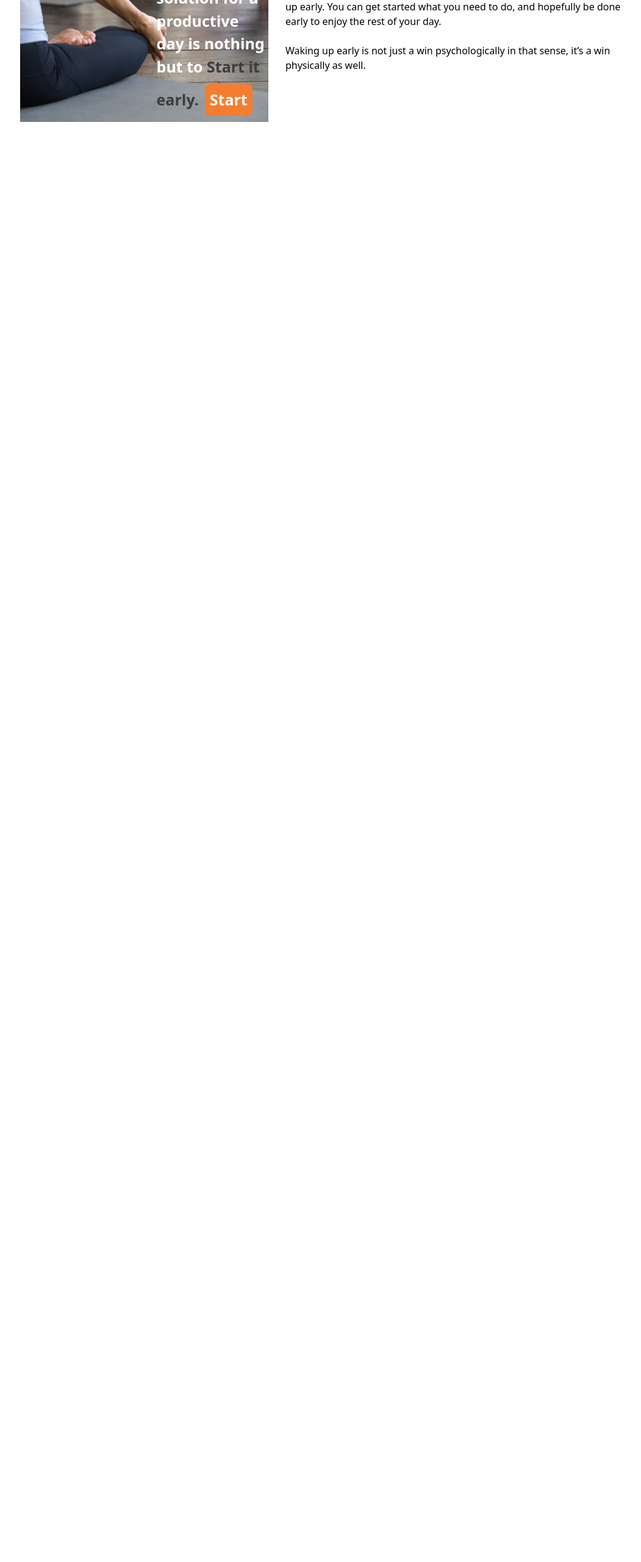
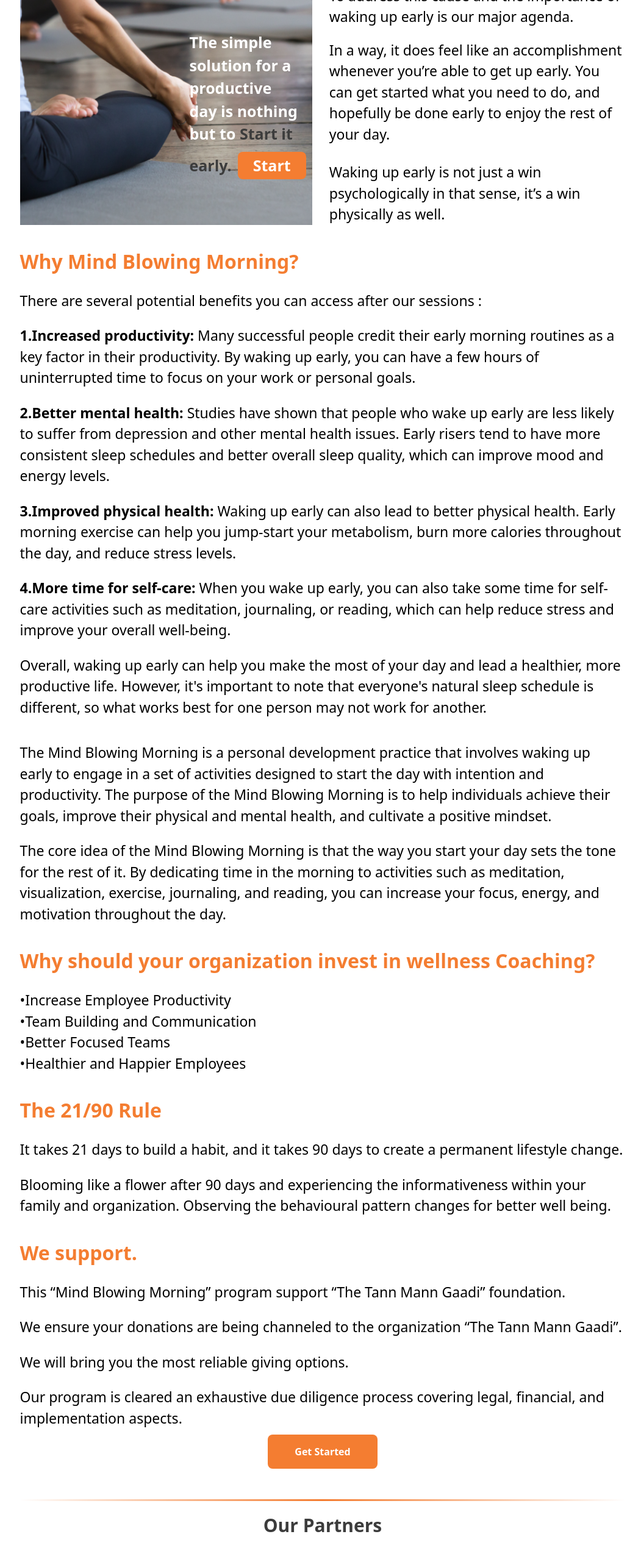
Before and after one commit to AndDev741/Mind-Blowing-Morning, a React (Vite) app: page / in a window 1280 px wide. Shown: the part 234-2796 px from the top of the page at 61% size, without its empty margins (111-1162 px from the left). Before the commit the page ends 800 px from the top, so only its background shows below. Built offline with nearby package versions, Linux system fonts and the light colour scheme.

Commit message:
Complete About page

```diff
--- a/src/pages/About.css
+++ b/src/pages/About.css
@@ -13,28 +13,55 @@
     background-size: cover;
     background-repeat: no-repeat;
     background-position: center;
-    width: 100%;
+    width: 74%;
     aspect-ratio: 1;
  }
  .heading1{
    color: var(--primary-color);
    font-weight: bolder;
-   font-size: larger;
+   font-size: 2rem;
  }
  .heading{
    color: white;
    font-size: 25px;
    font-weight: bolder;
-   margin-top: 40%;
-   margin-left: 55%;
+   margin-top: 57%;
+   margin-left:58%;
  }
  span{
    color: #3c3c3c;
  }
  .Btn{
    margin:10px;
-   padding:7px 10px;
+   padding:4px 25px;
  }
  .para{
-   margin-top: 1.5em ;
+   margin-top: 1em ;
+   font-size: 23px;
  }
+ .paras{
+  width: 75%;
+ }
+ .partners{
+  position: relative;
+ }
+ .partners::after{
+  background: linear-gradient(to right, transparent, #F47D31, transparent);
+  content: "";
+  position: absolute;
+  width: 100%;
+  height: 3px;
+  top: 0;
+  left: 50%;
+  transform: translate(-50%);
+}
+.partners::before{
+  background: linear-gradient(to right, transparent, #F47D31, transparent);
+  content: "";
+  position: absolute;
+  width: 100%;
+  height: 3px;
+  bottom: 0;
+  left: 50%;
+  transform: translate(-50%);
+}
--- a/src/pages/About.tsx
+++ b/src/pages/About.tsx
@@ -9,16 +9,62 @@ export default function About() {
       <div className=" container  mt-3">
         <div className="impara flex justify-row ">
           <div className="bg">
-            <h4 className="heading">The simple <br/>solution for a <br/>productive <br/>
-              day is nothing <br/>but to <span>Start it <br/>early.</span>
-              <Button className='Btn px-2 ' >Start</Button></h4>
+            <h4 className="heading">The simple <br />solution for a <br />productive <br />
+              day is nothing <br />but to <span>Start it <br />early.</span>
+              <Button className='Btn'>Start</Button></h4>
           </div>
           <div className="paras ml-7">
             <h4 className="heading1">We are aware, are you?</h4>
             <p className="para">In today’s fast-paced world, the rat race is not normal. We don't even identify ourselves with the damage we do to ourselves.</p>
             <p className="para">To address this cause and the importance of waking up early is our major agenda.</p>
-            <p className="para">In a way, it does feel like an accomplishment whenever you’re able to get up early. You can get started what you need to do, and hopefully be done early to enjoy the rest of your day.</p>
-            <p className="para">Waking up early is not just a win psychologically in that sense, it’s a win physically as well.</p>
+            <p className="para mt-5">In a way, it does feel like an accomplishment whenever you’re able to get up early. You can get started what you need to do, and hopefully be done early to enjoy the rest of your day.</p>
+            <p className="para mt-7">Waking up early is not just a win psychologically in that sense, it’s a win physically as well.</p>
+          </div>
+        </div>
+        <div className="importance">
+          <h4 className="heading1 mt-9">Why Mind Blowing Morning?</h4>
+          <p className="para">There are several potential benefits you can access after our sessions :</p>
+          <p className="para"><strong>1.Increased productivity:</strong> Many successful people credit their early morning routines as a key factor in their productivity. By waking up early, you can have a few hours of uninterrupted time to focus on your work or personal goals.</p>
+          <p className="para"><strong
+          >2.Better mental health:</strong> Studies have shown that people who wake up early are less likely to suffer from depression and other mental health issues. Early risers tend to have more consistent sleep schedules and better overall sleep quality, which can improve mood and energy levels.</p>
+          <p className="para"><strong>3.Improved physical health:</strong> Waking up early can also lead to better physical health. Early morning exercise can help you jump-start your metabolism, burn more calories throughout the day, and reduce stress levels.</p>
+          <p className="para"><strong>4.More time for self-care:</strong> When you wake up early, you can also take some time for self-care activities such as meditation, journaling, or reading, which can help reduce stress and improve your overall well-being.</p>
+          <p className="para">Overall, waking up early can help you make the most of your day and lead a healthier, more productive life. However, it's important to note that everyone's natural sleep schedule is different, so what works best for one person may not work for another. </p>
+          <p className="para mt-10">The Mind Blowing Morning is a personal development practice that involves waking up early to engage in a set of activities designed to start the day with intention and productivity. The purpose of the Mind Blowing Morning is to help individuals achieve their goals, improve their physical and mental health, and cultivate a positive mindset.</p>
+          <p className="para">The core idea of the Mind Blowing Morning is that the way you start your day sets the tone for the rest of it. By dedicating time in the morning to activities such as meditation, visualization, exercise, journaling, and reading, you can increase your focus, energy, and motivation throughout the day.</p>
+        </div>
+        <div className="join">
+          <h4 className="heading1 mt-9">Why should your organization invest in wellness Coaching? </h4>
+          <p className="para">
+
+            <div> •Increase Employee Productivity</div>
+            <div>•Team Building and Communication</div>
+            <div>•Better Focused Teams</div>
+            <div>•Healthier and Happier Employees</div>
+          </p>
+        </div>
+        <div className="rule">
+          <h4 className="heading1 mt-9">The 21/90 Rule</h4>
+          <p className="para">It takes 21 days to build a habit, and it takes 90 days to create a permanent lifestyle change.</p>
+          <p className="para">Blooming like a flower after 90 days and experiencing the informativeness within your family and organization. Observing the behavioural pattern changes for better well being.</p>
+        </div>
+        <div className="support">
+          <h4 className="heading1 mt-9">We support.</h4>
+          <p className="para">This “Mind Blowing Morning” program  support  “The Tann Mann Gaadi” foundation.</p>
+          <p className="para">We ensure your donations are being channeled to the organization “The Tann Mann Gaadi”.
+          </p>
+          <p className="para">We will bring you the most reliable giving options.
+          </p>
+          <p className="para">Our program is cleared an exhaustive due diligence process covering legal, financial, and implementation aspects.</p>
+          <div className=" flex justify-center"><Button className='Btn py-4 px-11'>Get Started</Button></div>
+        </div>
+        <div className="partners flex items-center justify-center flex-col my-10">
+          <h3 style={{ color: "#3c3c3c", fontWeight: "bolder", fontSize: "30px", marginTop: "20px", alignSelf: "center" }}>Our Partners</h3>
+          <div className="flex justify-between w-full my-10 ">
+            <img src="./src/pages/flpcrt.png" alt="" />
+            <img src="./src/pages/amzn.png" alt="" />
+            <img src="./src/pages/Nykaa.png" alt="" />
+            <img src="./src/pages/meesho.png" alt="" />
           </div>
         </div>
       </div>
```
